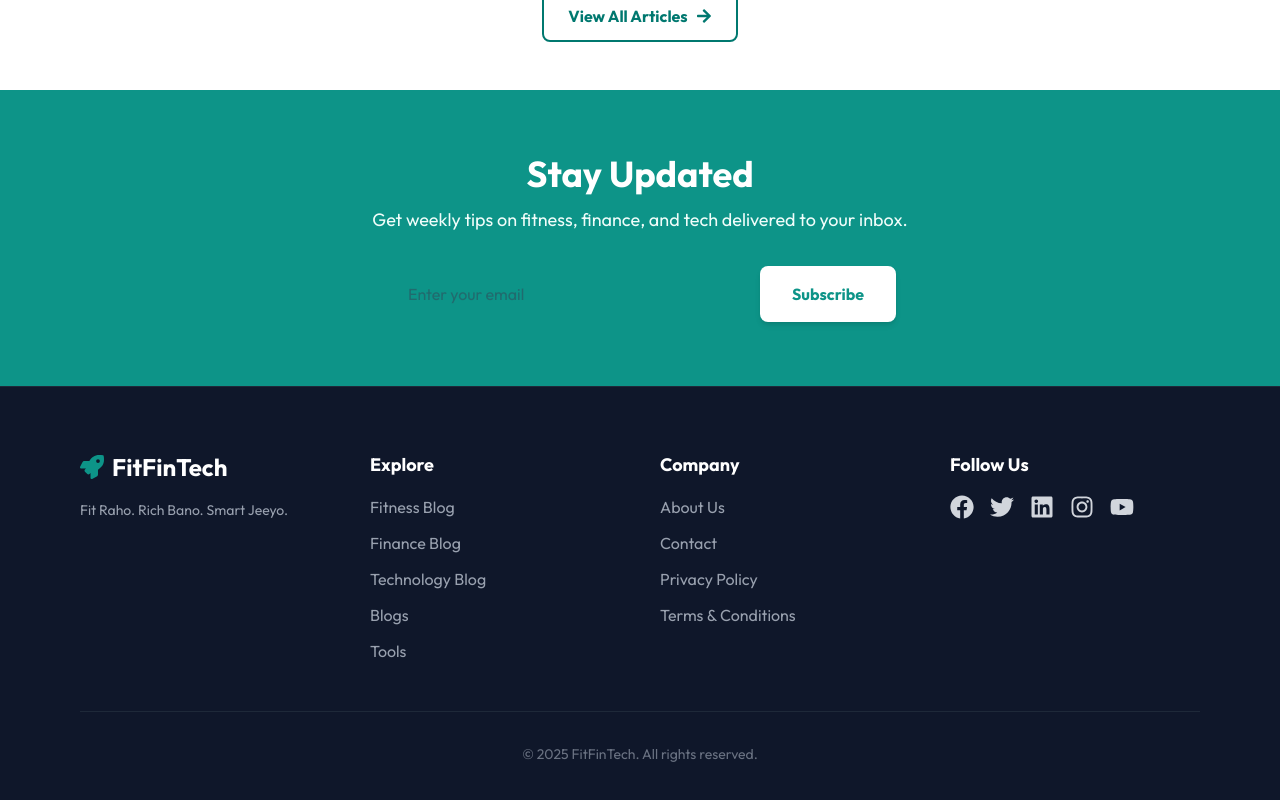
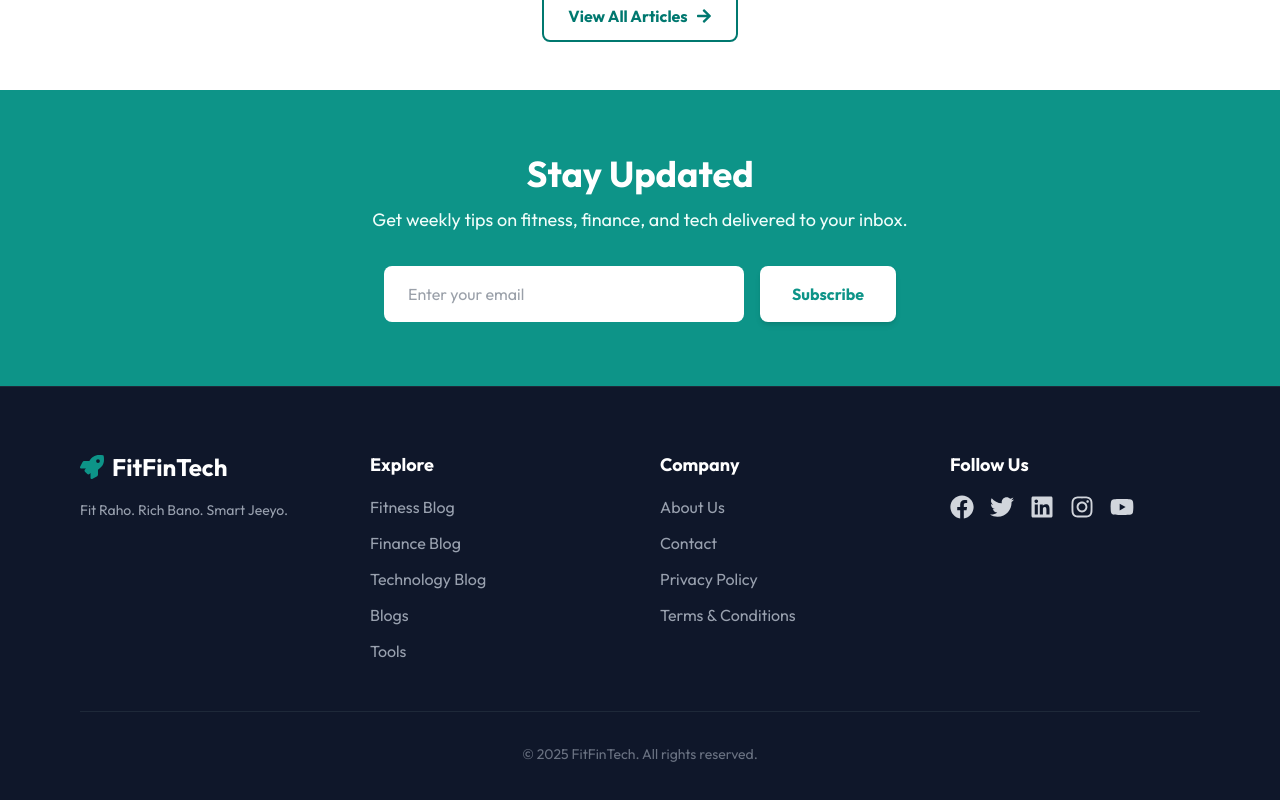
Before and after one commit to ArpanSankesh/FitFinTech, a React (Vite) app in the folder client/: page / in a window 1280 px wide. Shown: the part 3508-4308 px from the top of the page. Built offline with nearby package versions, Linux system fonts and the light colour scheme.

Commit message:
UI : Footer

```diff
--- a/client/src/components/Newsletter.jsx
+++ b/client/src/components/Newsletter.jsx
@@ -16,7 +16,7 @@ const Newsletter = () => {
                 <input
                     type="email"
                     placeholder="Enter your email"
-                    className='w-full px-6 py-4 rounded-lg outline-none text-gray-700 focus:ring-2 focus:ring-teal-300'
+                    className='bg-white w-full px-6 py-4 rounded-lg outline-none text-gray-700 focus:ring-2 focus:ring-teal-300'
                 />
                 <button className='bg-white text-[#0D9488] font-bold px-8 py-4 rounded-lg hover:bg-teal-50 transition-colors shadow-md'>
                     Subscribe
--- /dev/null
+++ b/client/src/pages/Home.jsx
@@ -0,0 +1,11 @@
+import React from 'react'
+
+const Home = () => {
+  return (
+    <div>
+
+    </div>
+  )
+}
+
+export default Home
```
